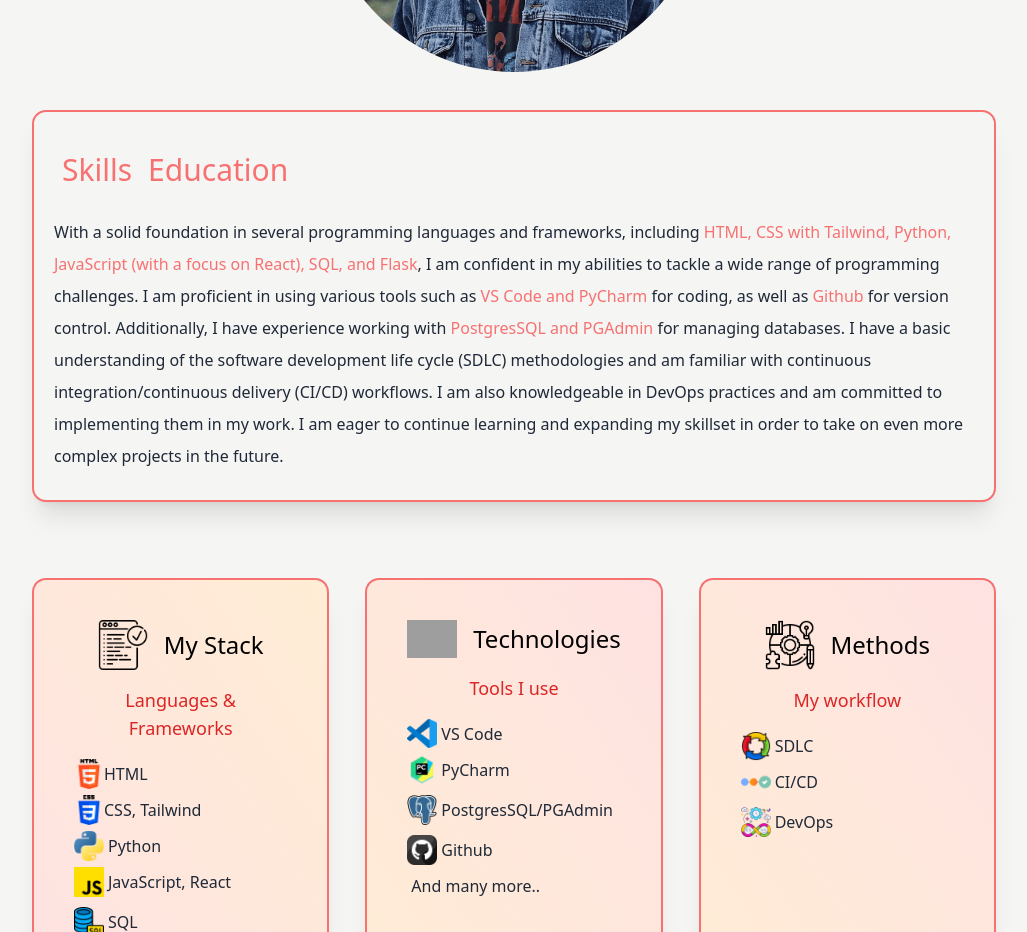
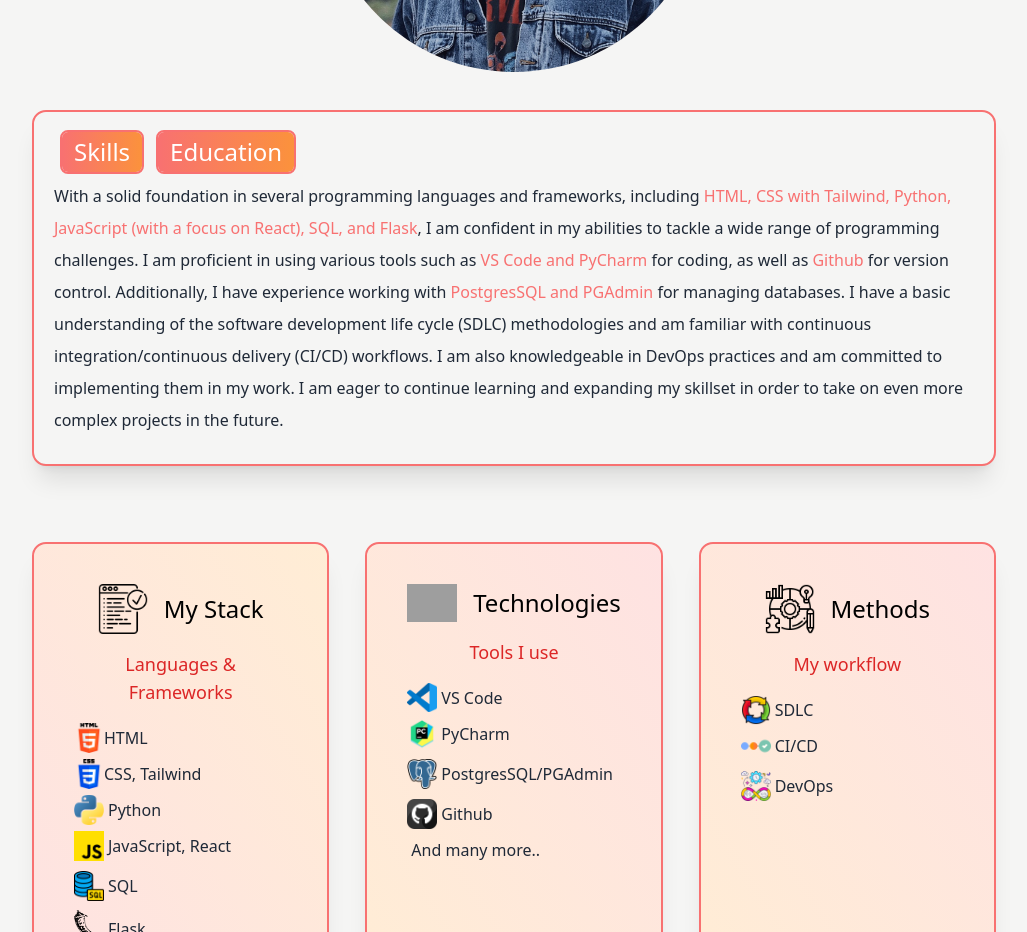
Before and after one commit to thomasbalicki/reactportfolio, a Next.js app: page / in a window 1280 px wide. Shown: the part 940-1872 px from the top of the page, without its empty margins (126-1153 px from the left). Built offline with nearby package versions, Linux system fonts and the light colour scheme; grey boxes are pictures that could not be loaded.

Commit message:
Added button design to edu. and skills buttons

```diff
--- a/pages/index.js
+++ b/pages/index.js
@@ -31,9 +31,10 @@ export default function Home() {
   const handleSkillsClick = () => {
     setShowSkills(true);
   };
-  const handleEducationClicki = () => {
+  const handleEducationClick = () => {
     setShowSkills(false);
   };
+
 
   return (
 
@@ -100,7 +101,8 @@ export default function Home() {
           {/*-------------- TODO: Create function to toggle between skills and education, displaying the content of the selected div ---------------*/}
 
           <div className='shadow-xl p-5 rounded-xl my-10 outline outline-2 outline-red-400 dark:bg-gray-500 dark:bg-opacity-10'>
-            <button className='text-3xl py-5 text-red-400 mx-2' onClick={handleSkillsClick}>Skills</button><button className='text-3xl py-5 text-red-400 mx-2' onClick={handleEducationClicki}>Education</button>
+            <button className='outline outline-2 outline-red-400 hover:scale-105 transition-transform bg-gradient-to-r from-red-400 to-orange-400 text-white text-2xl px-3 py-1 rounded-md mx-2' onClick={handleSkillsClick}>Skills</button>
+            <button className='outline outline-2 outline-red-400 hover:scale-105 transition-transform bg-gradient-to-r from-red-400 to-orange-400 text-white text-2xl px-3 py-1 rounded-md mx-2' onClick={handleEducationClick}>Education</button>
             {showSkills ? (
               <p className='text-md py-2 leading-8 text-gray-800 dark:text-white'>
                 With a solid foundation in several programming languages and frameworks, including <span className="text-red-400">HTML, CSS with Tailwind, Python, JavaScript (with a focus on React), SQL, and Flask</span>, I am confident in my abilities to tackle a wide range of programming challenges. I am proficient in using various tools such as <span className="text-red-400">VS Code and PyCharm</span> for coding, as well as <span className="text-red-400">Github</span> for version control. Additionally, I have experience working with <span className="text-red-400">PostgresSQL and PGAdmin</span> for managing databases. I have a basic understanding of the software development life cycle (SDLC) methodologies and am familiar with continuous integration/continuous delivery (CI/CD) workflows. I am also knowledgeable in DevOps practices and am committed to implementing them in my work. I am eager to continue learning and expanding my skillset in order to take on even more complex projects in the future.
```
